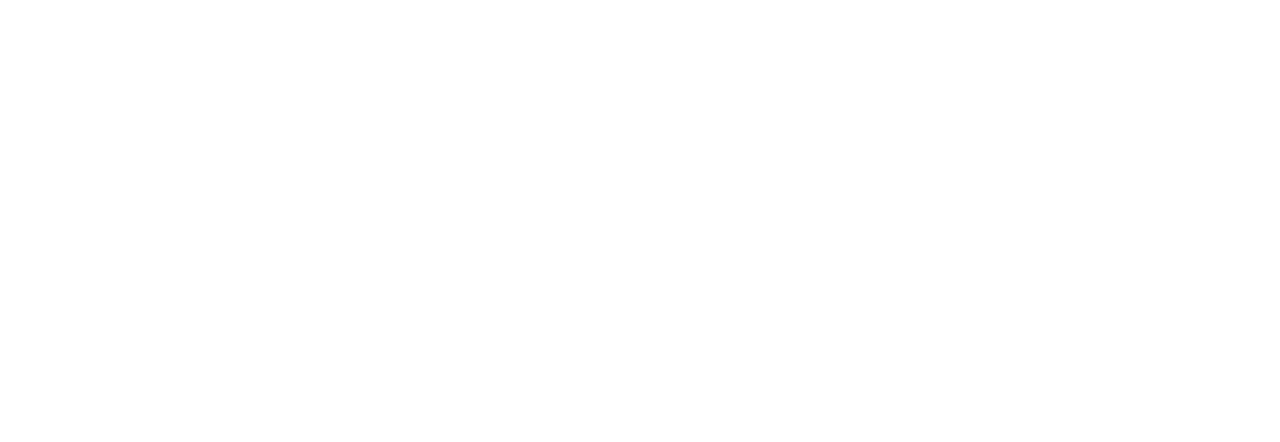
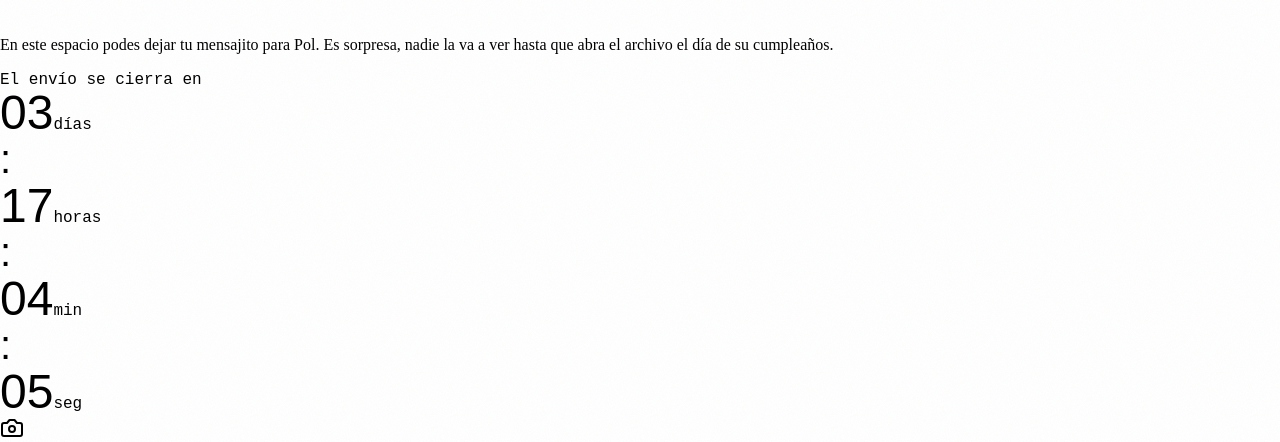
Before and after one commit to cabruu/Cumple50Pol, a React (Vite) app: page / in a window 1280 px wide. Shown: the part 303-745 px from the top of the page. Built offline with nearby package versions, Linux system fonts and the light colour scheme; no server answers; the HTML template or start-up script is replaced by a standard one.

Commit message:
Update App.tsx

```diff
--- a/src/app/App.tsx
+++ b/src/app/App.tsx
@@ -3,9 +3,9 @@
 import "./cinema.css";
 import { checkBlockedWords } from "./moderation";
 
-const DEADLINE = new Date("2025-07-10T18:30:00");
+const DEADLINE = new Date("2026-07-10T18:30:00");
 
-const API_URL = "https://script.google.com/macros/s/AKfycbwDm_6aU8hk9ZtuUhtdOd93eIDEiFxukVjDDKwKHvgB16iWxRy7zPRdQfoCS9JiVR6ZMw/exec";
+const API_URL = "https://script.google.com/macros/s/AKfycbwd-FVZCzm8bCTnHfu_SUHsup2hdlrt8Kcw5d_YHmcCNVlypzDizFHmQHVP_6OAYOkwnQ/exec";
 // ────────────────────────────────────────────────────────────────────────────
 
 interface Message {
```
